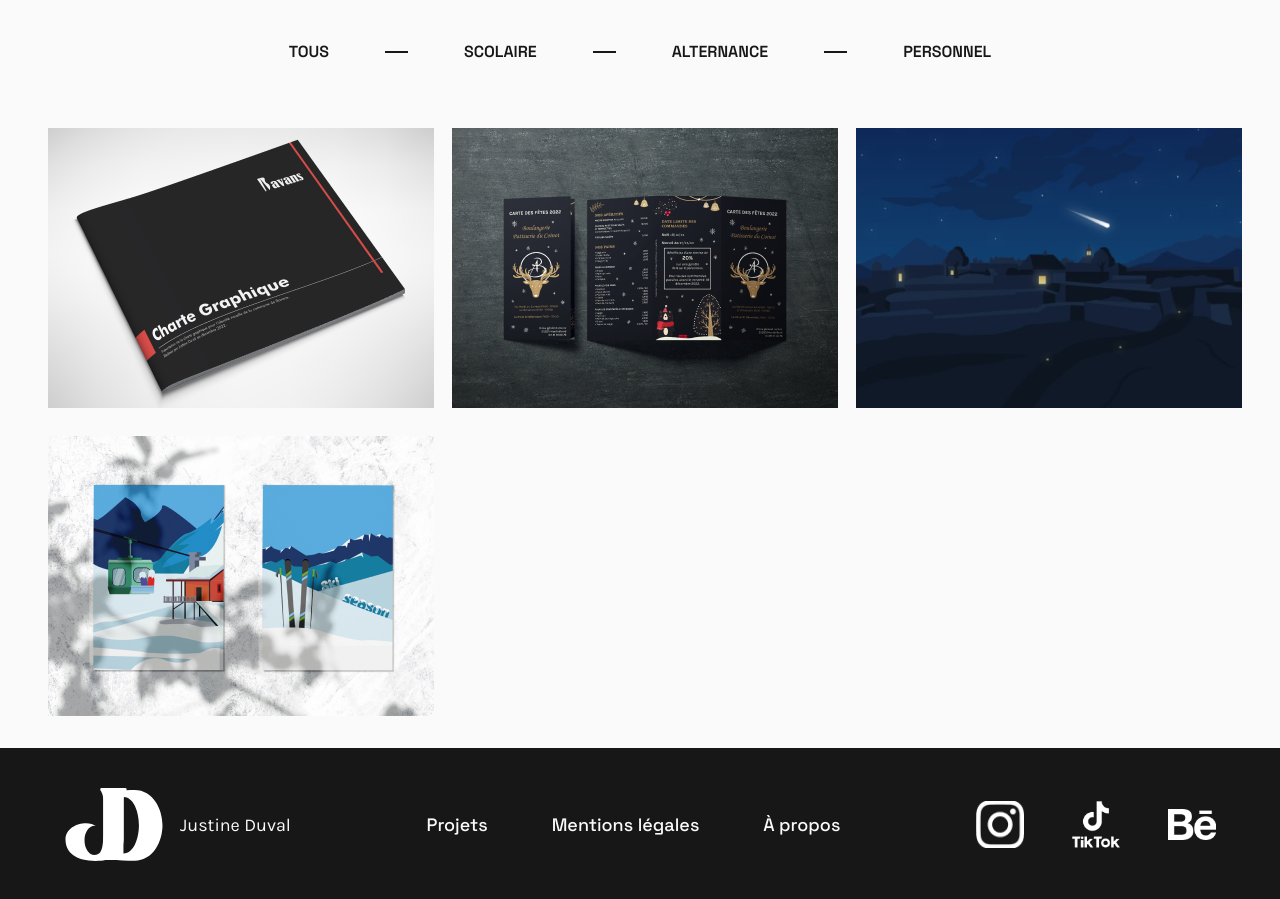
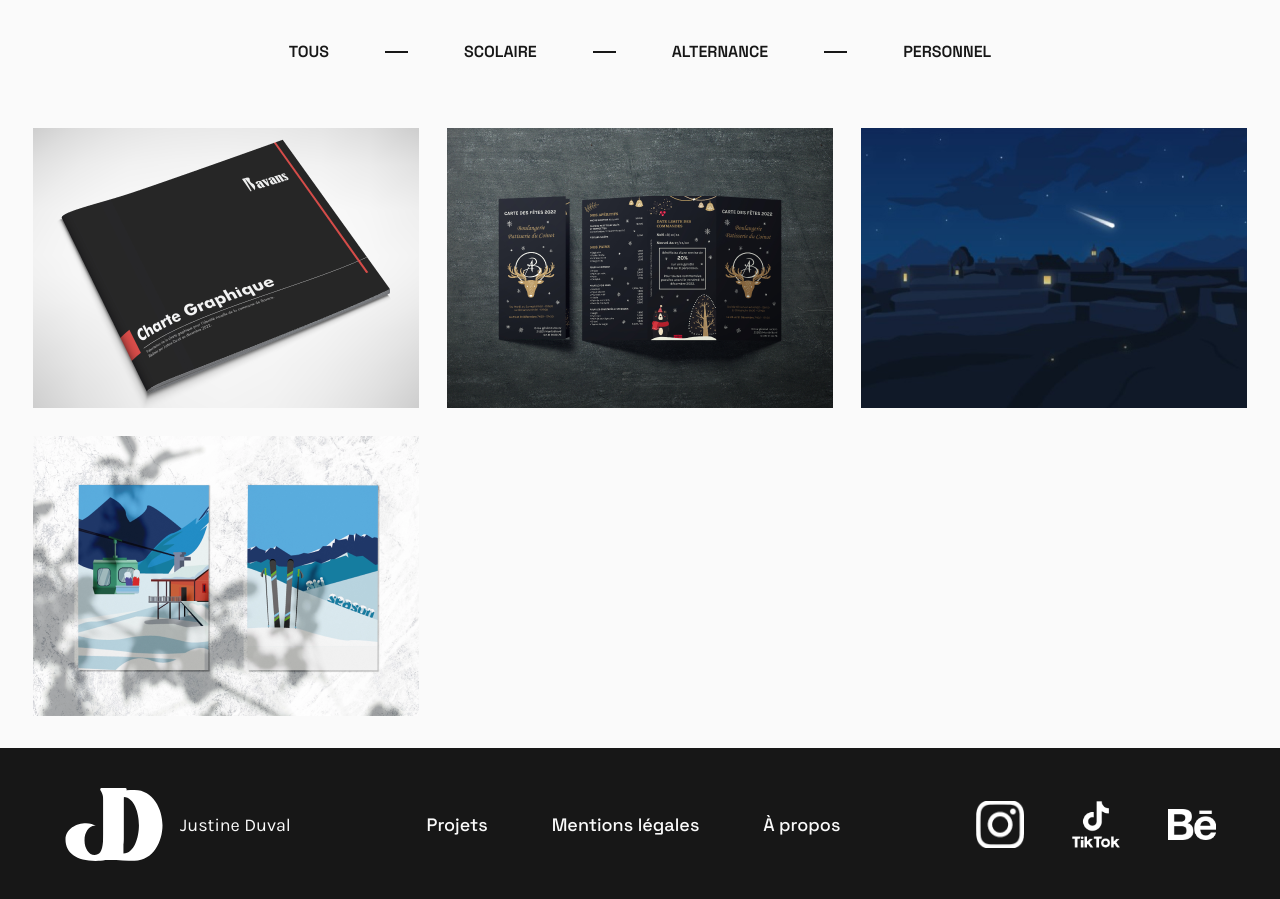
Before and after one commit to duval-justine/Portfolio_Justine_Duval, a Vue app: page /projets in a window 1280 px wide. Shown: the part 801-1700 px from the top of the page. Built offline with nearby package versions, Linux system fonts and the light colour scheme.

Commit message:
mx auto vignette

```diff
--- a/src/views/ProjetsView.vue
+++ b/src/views/ProjetsView.vue
@@ -54,11 +54,11 @@
         <!-- Toutes les vignettes -->
         <div class="flex flex-col items-center ">
             <!-- <div
-                class=" mx-12 my-8 grid 3xs:w-2/4 sm:max-w-screen-md grid-cols-[repeat(auto-fit,minmax(380px,1fr))] items-center justify-between gap-7">
+                class=" mx-12 my-8 grid 3xs:w-2/4 sm:w-11/12 grid-cols-[repeat(auto-fit,minmax(380px,1fr))] items-center justify-between gap-7">
                 <Vignette v-for="card in filteredCards" :key="card.id" :lien="card.lien" :image="card.image"
                     :titre="card.titre" :description="card.description" />
             </div> -->
-            <div class="mx-12 my-8 grid 3xs:grid-cols-1 xs:grid-cols-2  sm:grid-cols-2 md:grid-cols-3  gap-7">
+            <div class="mx-auto my-8 grid 3xs:grid-cols-1 xs:grid-cols-2  sm:grid-cols-2 md:grid-cols-3  gap-7">
                 <Vignette v-for="card in filteredCards" :key="card.id" :lien="card.lien" :image="card.image"
                     :titre="card.titre" :description="card.description" />
             </div>
```
